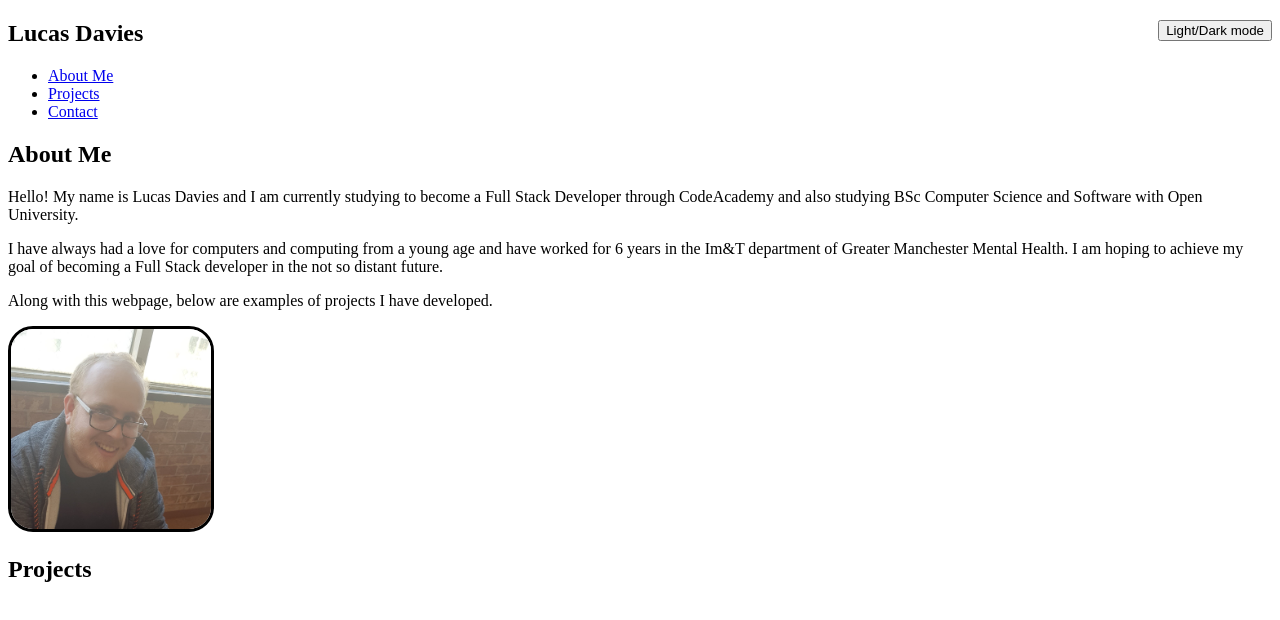
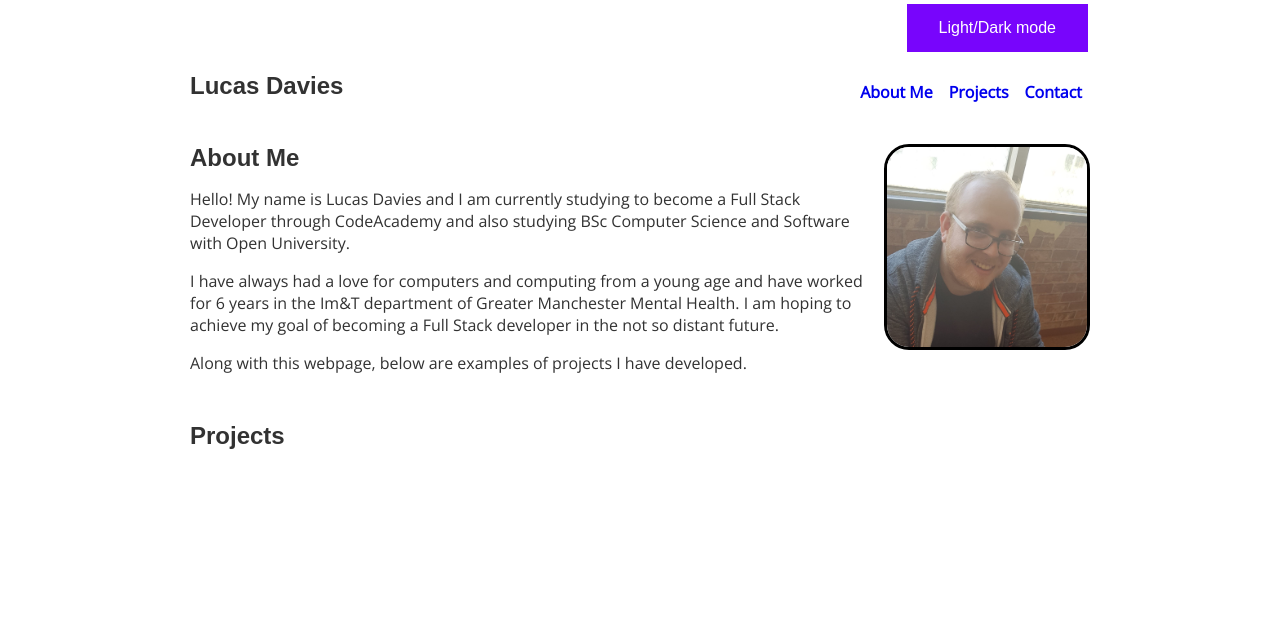
Before and after one commit to Lucas-coder95/Portfolio2, a plain HTML site: page Index.html in a window 1280 px wide. Drawn offline with nearby package versions, Linux system fonts and the light colour scheme; a web font is replaced by a local one.

Commit message:
Styling
Added in multiple styling elements to make the webpage look nicer

```diff
--- a/Index.html
+++ b/Index.html
@@ -7,24 +7,25 @@
         <script src="./portfolio.js"></script>
     </head>
     <body>
-        <nav>
-            <div class="mode">
+        <div class="mode">
                 <button onclick="myFunction()">Light/Dark mode</button>
             </div>
+        <nav>
             <h2 id="logo">Lucas Davies</h2>
             <ul class="navigation-items">
-                <li class="navigation-items">
+                <li class="navigation-item">
                     <a href="#about-me">About Me</a>
                 </li>
-                <li class="navigation-items">
+                <li class="navigation-item">
                     <a href="#projects">Projects</a>
                 </li>
-                <li class="navigation-items">
+                <li class="navigation-item">
                     <a href="./contact.html">Contact</a>
                 </li>
             </ul>
         </nav>
         <main>
+
             <section id="about-me">
                 <div class="about-me-container">
                     <div class="about-me-text-container">
--- a/index.css
+++ b/index.css
@@ -1,3 +1,77 @@
+@import url("https://fonts.googleapis.com/css2?family=Open+Sans&family=Proza+Libre:wght@700&display=swap");
+
+html {
+    scroll-behavior: smooth;
+  }
+body {
+    height: 100%;
+    color: var(--font-color);
+}
+:root {
+    --spacing-1: 8px;
+    --spacing-2: 12px;
+    --spacing-3: 16px;
+    --spacing-4: 24px;
+
+    --border-radius: 12px;
+
+    --font-color: #323232;
+  }
+body {
+    font-family: "Open Sans", sans-serif;
+    margin: 0;
+    padding: 0 var(--spacing-3);
+    max-width: 900px;
+    margin: 0 auto;
+    display: flex;
+    flex-direction: column;
+}
+nav {
+    display: flex;
+    align-items: center;
+    padding: var(--spacing-3) 0;
+  }
+footer {
+    margin-top: auto;
+    padding: var(--spacing-2) 0;
+    text-align: center;
+  }
+section {
+    padding: var(--spacing-3) 0;
+  }
+a {
+
+    text-decoration: none;
+    font-weight: 600;
+}
+h2 {
+    font-family: "Proza Libre", sans-serif;
+    margin: 0;
+    margin-bottom: var(--spacing-2);
+  }
+  button {
+    background-color: #7805fc;
+    border: none;
+    color: white;
+    padding: 15px 32px;
+    text-align: center;
+    text-decoration: none;
+    font-size: 16px;
+    margin: 4px 2px;
+    cursor: pointer;
+    float: right;
+  }
+.navigation-items {
+    display: flex;
+    list-style-type: none;
+    padding: 0;
+    align-items: center;
+    margin: 0;
+    margin-left: auto;
+  }
+  .navigation-item {
+    margin: var(--spacing-1);
+  }
 .portrait {
     width: 300px;
     border-radius: 25px;
@@ -6,6 +80,12 @@
     height: 200px;
     flex: 0;
 }
+.about-me-container {
+    display: flex;
+  }
+  .about-me-text-container {
+    margin-right: var(--spacing-3);
+  }
 .mode {
     float:right;
 }
@@ -13,3 +93,20 @@
     background-color: #222;
     color: #e6e6e6;
 }
+button {
+    background-color: #7805fc;
+    border: none;
+    color: white;
+    padding: 15px 32px;
+    text-align: center;
+    text-decoration: none;
+    display: inline-block;
+    font-size: 16px;
+    margin: 4px 2px;
+    cursor: pointer;
+  }
+  @media only screen and (max-width: 600px) {
+    .about-me-container {
+      flex-direction: column;
+    }
+  }
```
